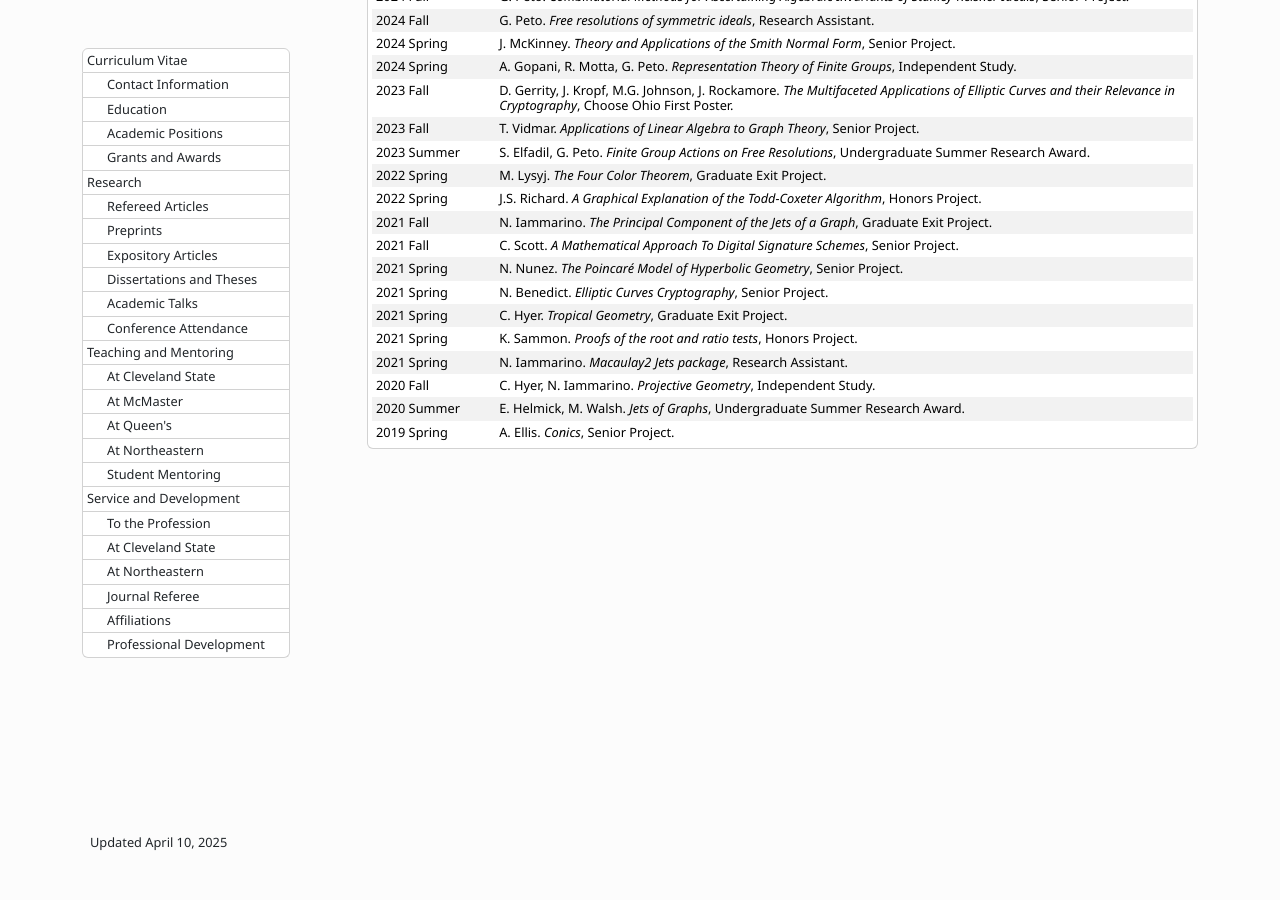
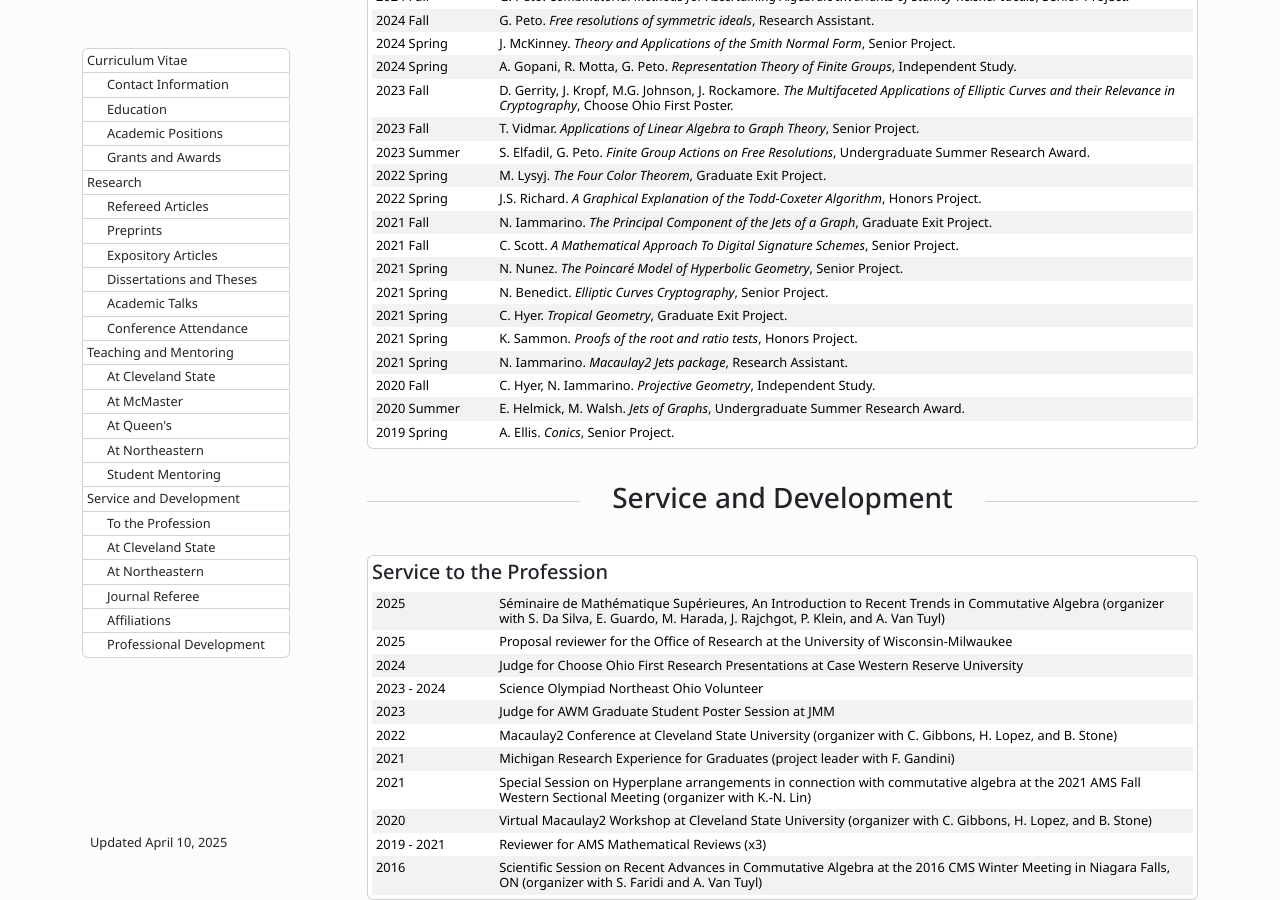
Before and after one commit to galettof/galettof.github.io, a Jekyll site: the page built from cv/index.html, in a window 1280 px wide and 900 px high, scrolled down 7120 px. Built offline with Jekyll 4.4.1, drawn with Linux system fonts in a browser that asks for light colours; formulas are drawn with MathJax 3.

Commit message:
service to the profession

```diff
--- a/cv/index.html
+++ b/cv/index.html
@@ -474,6 +474,35 @@ date: 2025-04-10
 	    </div>
 
 
+	    <div class="divider top-page" id="service">
+              <div class="divider-text">
+		<span><h3>Service and Development</h3></span>
+              </div>
+	    </div>
+
+	    <div class="row row-cols-1 g-4">
+
+	      <div class="col">
+		<div class="card" id="profession">
+		  <div class="card-body p-1">
+		    <h5 class="card-title">Service to the Profession</h5>
+		    <table class="table table-sm table-striped table-borderless m-0">
+		      <tbody>
+			{% assign roles = site.data.service.external | sort: 'period' | reverse %}
+			{% for item in roles %}
+			<tr>
+			  <td style="width: 15%;">{{ item.period }}</td>
+			  <td>{{ item.name }}</td>
+			</tr>
+			{% endfor %}
+		      </tbody>
+		    </table>
+		  </div>
+		</div>
+	      </div>
+
+	    </div><!-- closing div -->
+
 
 	  </div>
 	</div>
```
